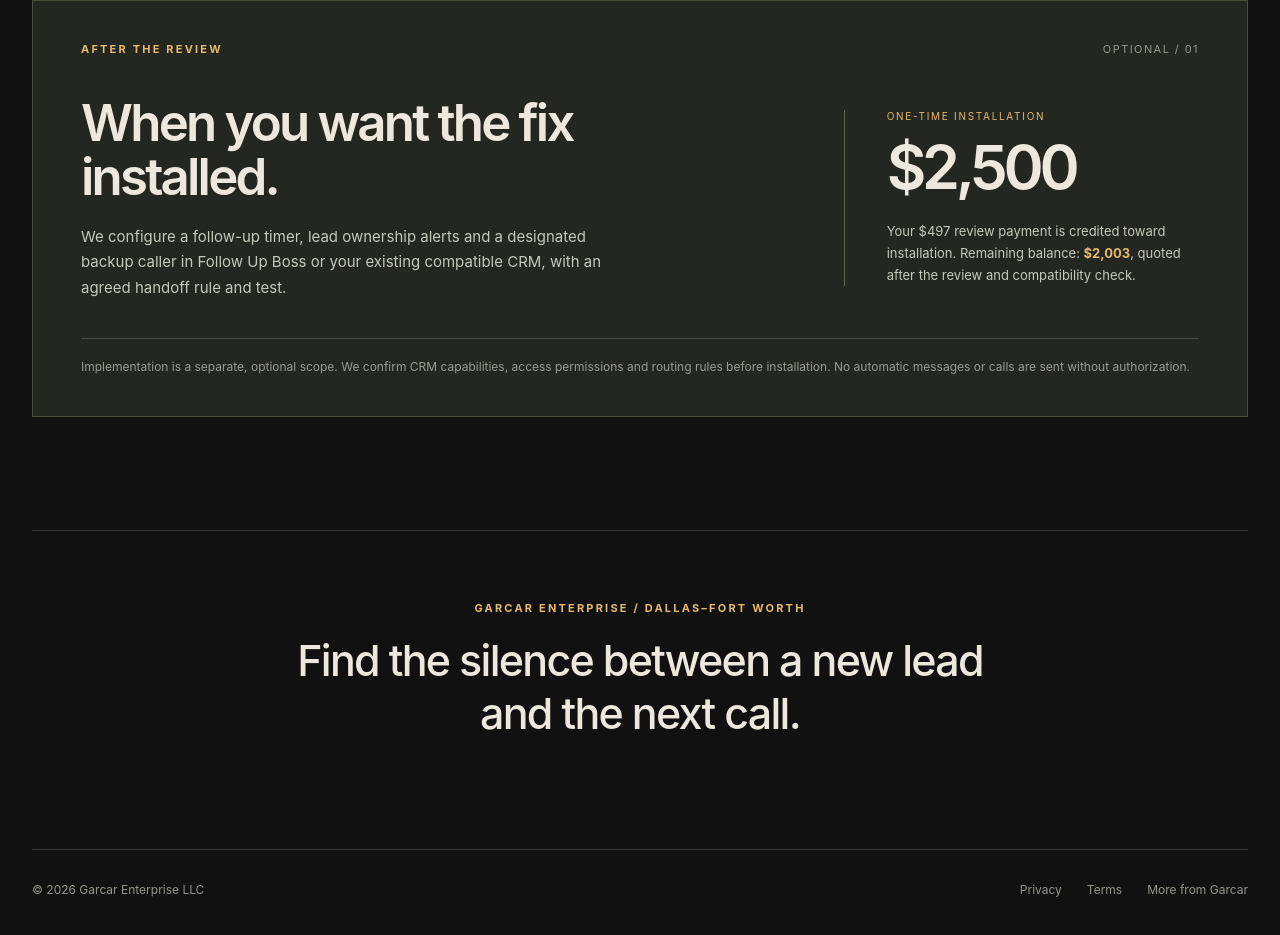
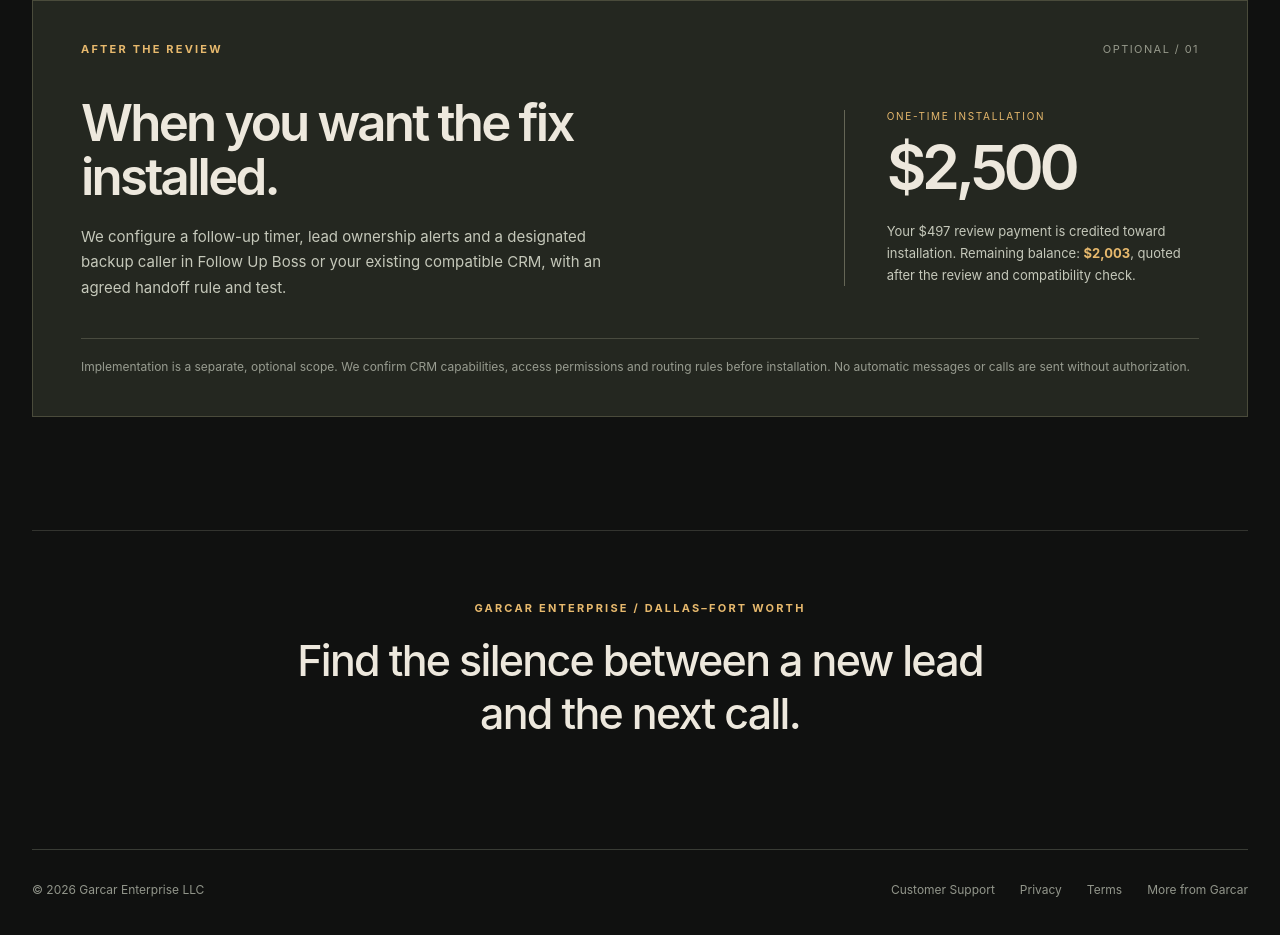
Before and after one commit to Garrettc123/garcar-enterprise-os-ui, a website: page index.html in a window 1280 px wide. Shown: the part 1850-2785 px from the top of the page. Drawn offline with Linux system fonts and the light colour scheme.

Commit message:
Link customer support from the live sales-page footer

```diff
--- a/index.html
+++ b/index.html
@@ -28,4 +28,4 @@
 </section>
 <section class="upgrade wrap" aria-label="Optional installation"><div class="upgrade-label"><span class="smalllabel">AFTER THE REVIEW</span><span class="upgrade-index">OPTIONAL / 01</span></div><div class="upgrade-content"><div><h2>When you want the fix installed.</h2><p>We configure a follow-up timer, lead ownership alerts and a designated backup caller in Follow Up Boss or your existing compatible CRM, with an agreed handoff rule and test.</p></div><div class="upgrade-price"><span class="tag">ONE-TIME INSTALLATION</span><strong>$2,500</strong><p>Your $497 review payment is credited toward installation. Remaining balance: <b>$2,003</b>, quoted after the review and compatibility check.</p></div></div><p class="upgrade-fine">Implementation is a separate, optional scope. We confirm CRM capabilities, access permissions and routing rules before installation. No automatic messages or calls are sent without authorization.</p></section>
 <section class="final-note wrap"><div class="smalllabel">GARCAR ENTERPRISE / DALLAS–FORT WORTH</div><p>Find the silence between a new lead and the next call.</p></section>
-</main><footer class="footer wrap"><span>© 2026 Garcar Enterprise LLC</span><div class="footer-links"><a href="/privacy">Privacy</a><a href="/terms">Terms</a><a href="/more">More from Garcar</a></div></footer></body></html>
+</main><footer class="footer wrap"><span>© 2026 Garcar Enterprise LLC</span><div class="footer-links"><a href="/support">Customer Support</a><a href="/privacy">Privacy</a><a href="/terms">Terms</a><a href="/more">More from Garcar</a></div></footer></body></html>
```
